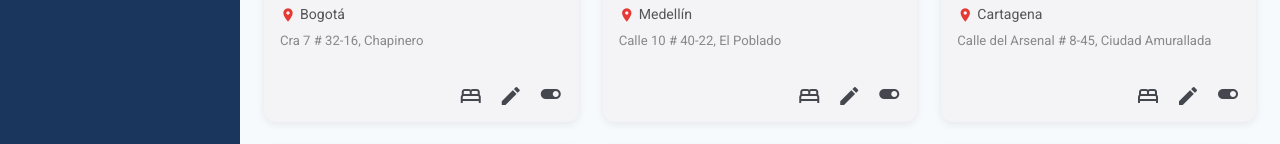
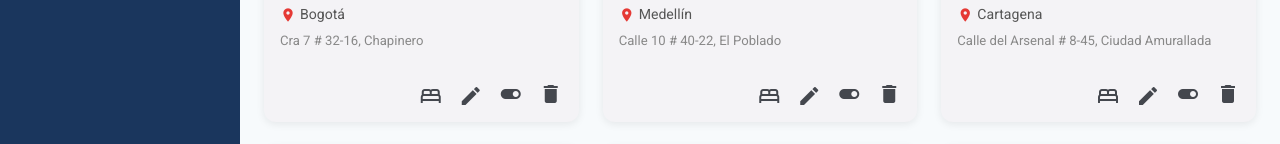
Before and after one commit to Rosero-j11/UltraGroup-Hotel-App, an Angular app: page /admin/hotels in a window 1280 px wide. Shown: the part 555-699 px from the top of the page. Built offline with nearby package versions, Linux system fonts and the light colour scheme; grey boxes are pictures that could not be loaded.

Commit message:
feat: agregar eliminacion de hoteles y habitaciones con confirmacion

```diff
--- a/src/app/core/services/hotel.service.ts
+++ b/src/app/core/services/hotel.service.ts
@@ -136,6 +136,17 @@ export class HotelService {
     return this.updateHotel({ id, status: newStatus });
   }
 
+  deleteHotel(id: string): Observable<void> {
+    return of(void 0).pipe(
+      delay(300),
+      tap(() => {
+        this._hotels.update(hotels => hotels.filter(h => h.id !== id));
+        this.persist();
+      }),
+      catchError(err => throwError(() => err))
+    );
+  }
+
   getAvailableCities(): string[] {
     const cities = this._hotels()
       .filter(h => h.status === 'active')
--- a/src/app/core/services/room.service.ts
+++ b/src/app/core/services/room.service.ts
@@ -132,4 +132,15 @@ export class RoomService {
     const newStatus: RoomStatus = room.status === 'active' ? 'inactive' : 'active';
     return this.updateRoom({ id, status: newStatus });
   }
+
+  deleteRoom(id: string): Observable<void> {
+    return of(void 0).pipe(
+      delay(300),
+      tap(() => {
+        this._rooms.update(rooms => rooms.filter(r => r.id !== id));
+        this.persist();
+      }),
+      catchError(err => throwError(() => err))
+    );
+  }
 }
--- a/src/app/features/admin/hotels/hotel-list/hotel-list.component.ts
+++ b/src/app/features/admin/hotels/hotel-list/hotel-list.component.ts
@@ -130,6 +130,10 @@ import { Hotel } from '../../../../core/models';
                     (click)="toggleStatus(hotel)">
                     <mat-icon>{{ hotel.status === 'active' ? 'toggle_on' : 'toggle_off' }}</mat-icon>
                   </button>
+                  <button mat-icon-button color="warn" matTooltip="Eliminar hotel"
+                    (click)="deleteHotel(hotel)">
+                    <mat-icon>delete</mat-icon>
+                  </button>
                 </mat-card-actions>
               </mat-card>
             }
@@ -233,6 +237,25 @@ export class HotelListComponent implements OnInit {
       'https://placehold.co/600x400?text=Hotel';
   }
 
+  deleteHotel(hotel: Hotel): void {
+    const dialogRef = this.dialog.open(ConfirmDialogComponent, {
+      data: {
+        title: 'Eliminar hotel',
+        message: `¿Estás seguro de que deseas eliminar el hotel "${hotel.name}"? Esta acción no se puede deshacer.`,
+        confirmText: 'Eliminar',
+        type: 'danger',
+      }
+    });
+    dialogRef.afterClosed().subscribe(confirmed => {
+      if (confirmed) {
+        this.hotelService.deleteHotel(hotel.id).subscribe({
+          next: () => this.notification.success(`Hotel "${hotel.name}" eliminado correctamente`),
+          error: () => this.notification.error('Error al eliminar el hotel')
+        });
+      }
+    });
+  }
+
   toggleStatus(hotel: Hotel): void {
     const action = hotel.status === 'active' ? 'deshabilitar' : 'habilitar';
     const dialogRef = this.dialog.open(ConfirmDialogComponent, {
--- a/src/app/features/admin/rooms/room-list/room-list.component.ts
+++ b/src/app/features/admin/rooms/room-list/room-list.component.ts
@@ -161,6 +161,10 @@ const ROOM_TYPE_LABELS: Record<string, string> = {
                             (click)="toggleStatus(room)">
                             <mat-icon>{{ room.status === 'active' ? 'toggle_on' : 'toggle_off' }}</mat-icon>
                           </button>
+                          <button mat-icon-button color="warn" matTooltip="Eliminar habitación"
+                            (click)="deleteRoom(room)">
+                            <mat-icon>delete</mat-icon>
+                          </button>
                         </div>
                       </td>
                     </tr>
@@ -254,6 +258,25 @@ export class RoomListComponent implements OnInit {
     (event.target as HTMLImageElement).src = 'https://placehold.co/100x80?text=Hab';
   }
 
+  deleteRoom(room: Room): void {
+    const dialogRef = this.dialog.open(ConfirmDialogComponent, {
+      data: {
+        title: 'Eliminar habitación',
+        message: `¿Estás seguro de que deseas eliminar esta habitación de tipo ${this.getRoomTypeLabel(room.type)}? Esta acción no se puede deshacer.`,
+        confirmText: 'Eliminar',
+        type: 'danger',
+      }
+    });
+    dialogRef.afterClosed().subscribe(confirmed => {
+      if (confirmed) {
+        this.roomService.deleteRoom(room.id).subscribe({
+          next: () => this.notification.success('Habitación eliminada correctamente'),
+          error: () => this.notification.error('Error al eliminar la habitación')
+        });
+      }
+    });
+  }
+
   toggleStatus(room: Room): void {
     const action = room.status === 'active' ? 'deshabilitar' : 'habilitar';
     const dialogRef = this.dialog.open(ConfirmDialogComponent, {
```
